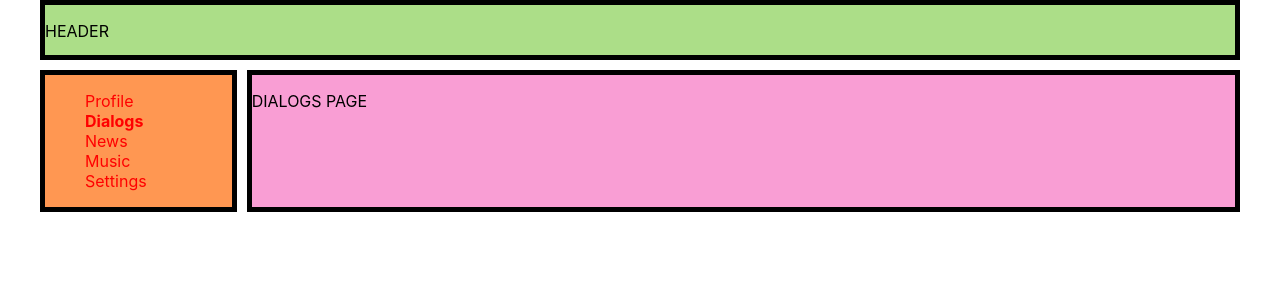
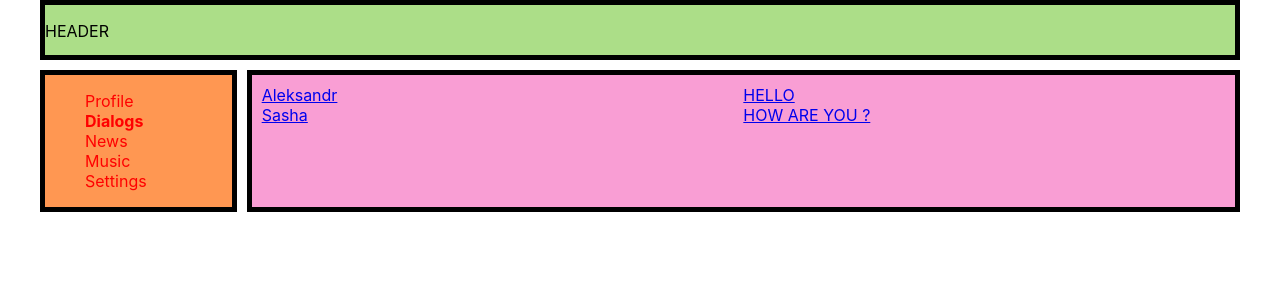
Before and after one commit to haleksandr/SOCIAL, a React (Create React App) app: page /dialogs in a window 1280 px wide. Shown: the top 300 px of the page. Built offline with nearby package versions, Linux system fonts and the light colour scheme.

Commit message:
new component

```diff
--- a/src/Components/Dialogs/Dialogs.jsx
+++ b/src/Components/Dialogs/Dialogs.jsx
@@ -1,12 +1,55 @@
 import React from 'react';
 import s from './Dialogs.module.css';
+import {NavLink} from 'react-router-dom';
 
-const Dialogs = () => {
+const Dialog = (props) => {
+    let path = "/dialogs/" + props.id;
+    return (
+        <div>
+            <NavLink to={path}>{props.name}</NavLink>
+        </div>
+    )
+}
+
+const Message = (props) => {
+    let path = "/dialogs/" + props.id;
+    return (
+        <div>
+            <NavLink to={path}>{props.message}</NavLink>
+        </div>
+    )
+}
+
+const Dialogs = (props) => {
+
+    let userDialogs = [
+        {id: 1, name: 'Aleksandr'},
+        {id: 2, name: 'Sasha'}
+    ];
+
+    let dialogsElements = userDialogs.map((dialog) => {
+        return <Dialog name={dialog.name} id={dialog.id} />
+    })
+
+    let userMessage = [
+        {id: 1, message: 'HELLO'},
+        {id: 2, message: 'HOW ARE YOU ?'}
+    ];
+
+    let userElements = userMessage.map((user) => {
+        return <Message message={user.message} id={user.id} />
+    })
+
     return (
         <div className={s.appProfile}>
-            <p>
-                DIALOGS PAGE
-            </p>
+            <div className={s.dialogs}>
+                <div className={s.dialogsItems}>
+                    { dialogsElements }
+                </div>
+                <div className={s.messagesItems}>
+                    { userElements }
+                </div>
+            </div>
         </div>
     )
 }
--- a/src/Components/Dialogs/Dialogs.module.css
+++ b/src/Components/Dialogs/Dialogs.module.css
@@ -0,0 +1,23 @@
+.dialogs {
+    display: grid;
+
+    grid-template-areas:
+    "dialogs messages";
+
+    grid-template-rows: 1fr 1fr;
+    grid-template-columns: 1fr 1fr;
+
+    padding: 10px;
+}
+
+.dialogsItems {
+    grid-area: dialogs;
+}
+
+.activeDialog {
+    font-weight: bold;
+}
+
+.messagesItems {
+    grid-area: messages;
+}
--- a/src/Components/Profile/MyPost/MyPost.jsx
+++ b/src/Components/Profile/MyPost/MyPost.jsx
@@ -1,14 +1,21 @@
 import React from 'react';
+import s from './MyPost.module.css';
 import NewPost from './NewPost/NewPost';
 import Post from './Post/Post';
 
 const MyPost = (psops) => {
+
+    let postData = [
+        {id: 1, likeCount: 123, message: "FIRST POST"},
+        {id: 2, likesCount: 321, message: "SECOND POST"}
+    ]
+
     return (
-        <div>
-            <p>MY POST</p>
+        <div className={s.myPost} >
+            <p >MY POST</p>
             <NewPost />
-            <Post likeCount="2" message="FIRST POST" />
-            <Post likeCount="22" message="SECOND POST" />
+            <Post likeCount={postData[0].likeCount} message={postData[0].message} />
+            <Post likeCount={postData[1].likesCount} message={postData[1].message} />
         </div>
     )
 }
--- /dev/null
+++ b/src/Components/Profile/MyPost/MyPost.module.css
@@ -0,0 +1,3 @@
+.myPost {
+    padding: 10px;
+}
--- a/src/Components/Profile/MyPost/NewPost/NewPost.jsx
+++ b/src/Components/Profile/MyPost/NewPost/NewPost.jsx
@@ -1,10 +1,11 @@
 import React from 'react';
+import s from './NewPost.module.css';
 
-const NewPost = () => {
+const NewPost = (props) => {
     return (
-        <div>
+        <div className={s.newPost}>
             <input value="your news..." type="text"/>
-            <button>SEND</button>
+            <button>ADD POST</button>
         </div>
     )
 }
--- /dev/null
+++ b/src/Components/Profile/MyPost/NewPost/NewPost.module.css
@@ -0,0 +1,4 @@
+.newPost {
+    border-bottom: 2px solid black;
+    padding-bottom: 10px;
+}
```
Also changed, not shown: src/Components/Profile/MyPost/MyPost.css (deleted), src/Components/Profile/MyPost/NewPost/NewPost.css (deleted).
